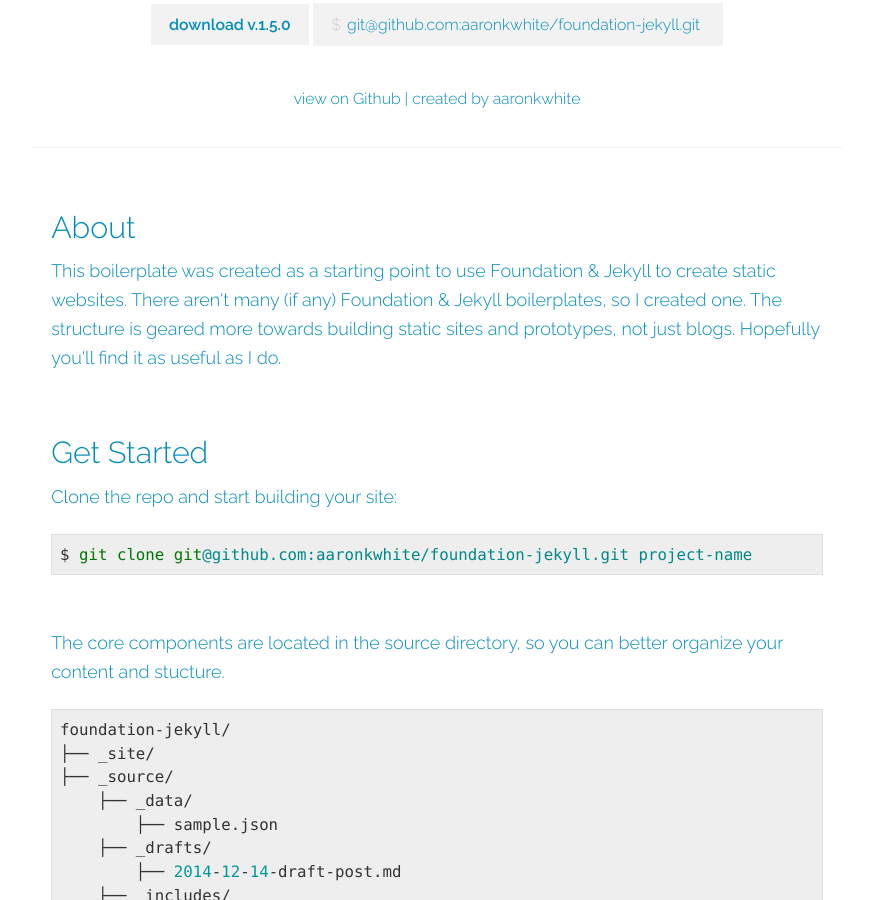
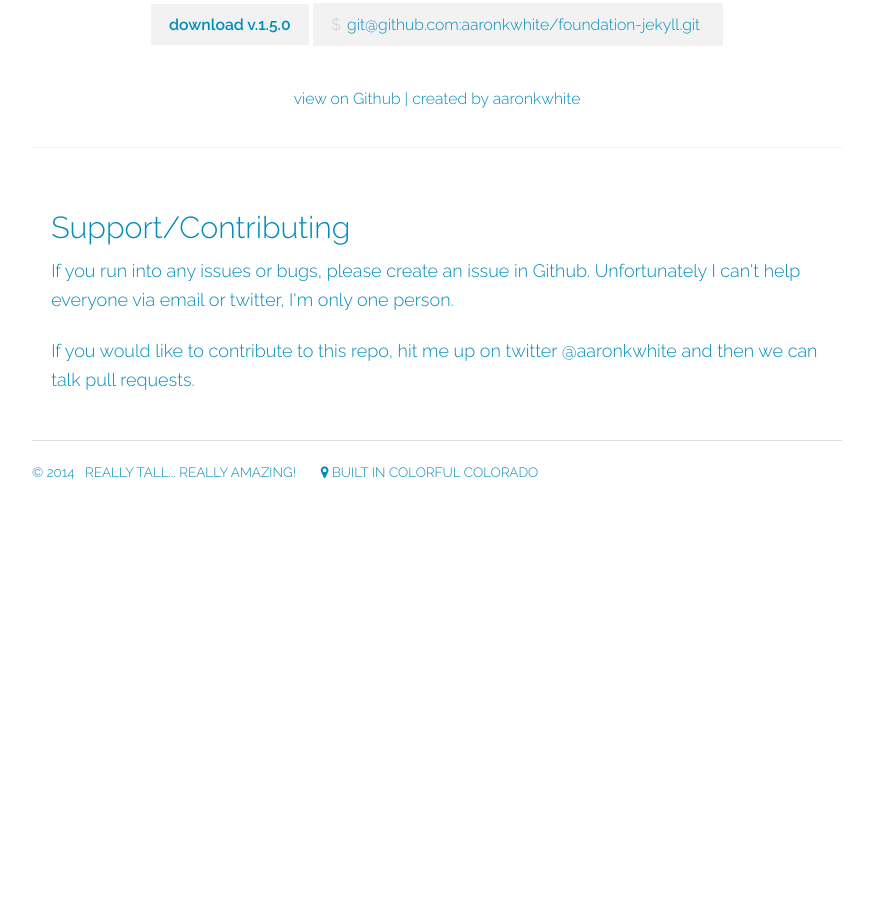
Before and after one commit to aaronkwhite/foundation-jekyll, a Jekyll site: the page built from source/index.html, in a window 1280 px wide and 900 px high, scrolled down 280 px. Shown: the whole window, without its empty margins (203-1076 px from the left). Built offline with Jekyll 4.4.1, drawn with Linux system fonts in a browser that asks for light colours; after the commit the page ends 972 px from its top, so only the background shows below that; some of the changed text lies outside the part shown.

Commit message:
removing includes one at a time

```diff
--- a/source/_includes/getstarted.html
+++ b/source/_includes/getstarted.html
@@ -13,7 +13,7 @@
       {% include layout.html %}
 
       <p>
-        We're using Foundation &amp; Font-Awesome Sass compiled by Jekyll automatically when we build the source. All Sass files are located in the '_scss/'' directory including the customized skin.
+        We're using Foundation &amp; Font-Awesome Sass compiled by Jekyll automatically when we build the source. All Sass files are located in the '_scss/' directory including the customized skin.
       </p>
       <p>
         The primary stylesheet  '/assets/stylessheets/style.scss' file is configured to include all necessary files for Foundation, Font-Awesome and your custom styles.
--- a/source/index.html
+++ b/source/index.html
@@ -5,11 +5,6 @@
 
 {% include hero.html %}
 
-{% include about.html %}
-
-{% include getstarted.html %}
-
-{% include dependencies.html %}
 
 <section class="row">
   <div class="content small-9 small-centered large-centered columns">
```
Also changed, not shown: 2 other files.
